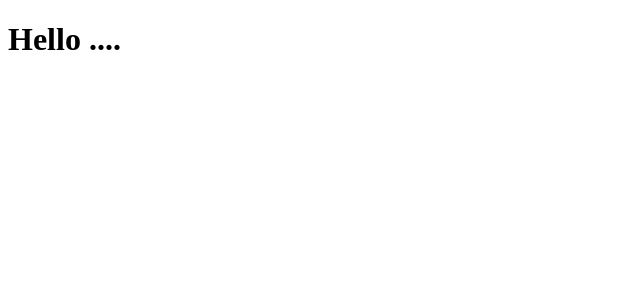
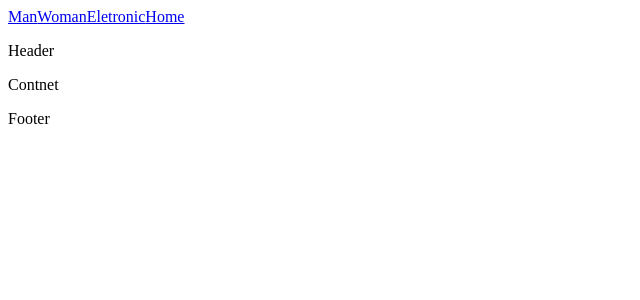
Before and after one commit to kenas/independentProjectShop, a React (Vite) app: page / in a window 1280 px wide. Shown: the top 300 px of the page, without its empty margins (0-640 px from the left). Built offline with nearby package versions, Linux system fonts and the light colour scheme.

Commit message:
structure defined

```diff
--- a/package.json
+++ b/package.json
@@ -11,7 +11,8 @@
   },
   "dependencies": {
     "react": "^18.3.1",
-    "react-dom": "^18.3.1"
+    "react-dom": "^18.3.1",
+    "react-router-dom": "^7.1.1"
   },
   "devDependencies": {
     "@eslint/js": "^9.17.0",
--- a/src/App.jsx
+++ /dev/null
@@ -1,13 +0,0 @@
-import './App.css'
-
-function App() {
-
-
-  return (
-    <>
-      <h1>Hello ....</h1>
-    </>
-  )
-}
-
-export default App
--- /dev/null
+++ b/src/App/App.jsx
@@ -0,0 +1,38 @@
+import NavBar from '../NavBar/NavBar';
+import Root from '../Root/Root';
+import Content  from '../Content/Content';
+import Header from '../Header/Header';
+import Footer from '../Footer/Footer';
+import PageNotFound from '../PageNotFound/PageNotFound';
+import ProductCategory from '../ProductCategory/ProductCategory';
+
+//Import Route
+import {RouterProvider, Route, createBrowserRouter, createRoutesFromElements } from 'react-router-dom';
+
+function App() {
+
+  const router = createBrowserRouter(createRoutesFromElements([
+    <Route path='/'  element={<Root />}>
+      <Route  path='/'  element={<Header />} />
+      <Route index path='/'  element={<Content />} />
+      <Route  path='/home'  element={<Content />} />
+      <Route path='/category/'  element={<ProductCategory />}/>
+      <Route path='/category/:cat'  element={<ProductCategory />}/>
+      <Route path='*' element={<PageNotFound />}/>
+
+    </Route>
+
+  ]));
+
+
+  return (
+    <>
+
+      <RouterProvider router={router}/>
+      <Footer />
+      </>
+
+  )
+}
+
+export default App
--- /dev/null
+++ b/src/Content/Content.jsx
@@ -0,0 +1,11 @@
+import Header  from "../Header/Header";
+const Content = () => {
+    return (
+        <>
+        <Header />
+        <p>Contnet</p>
+        </>
+    )
+}
+
+export default Content;
--- /dev/null
+++ b/src/Footer/Footer.jsx
@@ -0,0 +1,9 @@
+const Footer = () => {
+    return (
+        <>
+        <p>Footer</p>
+        </>
+    )
+}
+
+export default Footer;
--- /dev/null
+++ b/src/Header/Header.jsx
@@ -0,0 +1,9 @@
+const Header = () => {
+    return (
+        <>
+        <p>Header</p>
+        </>
+    )
+}
+
+export default Header;
--- /dev/null
+++ b/src/NavBar/NavBar.jsx
@@ -0,0 +1,19 @@
+import { Link } from "react-router-dom";
+import { Outlet } from "react-router-dom";
+
+
+
+const NavBar = () => {
+    return (
+        <>
+        <Link to="category/man">Man</Link>
+        <Link to="category/woman">Woman</Link>
+        <Link to="category/eletronic">Eletronic</Link>
+        <Link to="home">Home</Link>
+
+        <Outlet />
+        </>
+    )
+}
+
+export default NavBar;
--- /dev/null
+++ b/src/PageNotFound/PageNotFound.jsx
@@ -0,0 +1,9 @@
+const PageNotFound = () => {
+    return (
+        <>
+        <p>PageNotFound</p>
+        </>
+    )
+}
+
+export default PageNotFound;
--- /dev/null
+++ b/src/ProductCategory/ProductCategory.jsx
@@ -0,0 +1,12 @@
+import { useParams } from "react-router-dom";
+const ProductCategory = () => {
+    const {cat} = useParams();
+    return (
+
+        <>
+        <p>The Category: {cat}</p>
+        </>
+    )
+}
+
+export default ProductCategory;
--- /dev/null
+++ b/src/Root/Root.jsx
@@ -0,0 +1,13 @@
+import Header from '../Header/Header';
+import NavBar from '../NavBar/NavBar';
+
+const Root = () => {
+    return (
+        <>
+        <NavBar />
+
+        </>
+    )
+}
+
+export default Root;
--- a/src/main.jsx
+++ b/src/main.jsx
@@ -1,7 +1,7 @@
 import { StrictMode } from 'react'
 import { createRoot } from 'react-dom/client'
 
-import App from './App.jsx'
+import App from './App/App';
 
 createRoot(document.getElementById('root')).render(
   <StrictMode>
```
Also changed, not shown: 1 other file (tests, documents, lock files or other folders).
